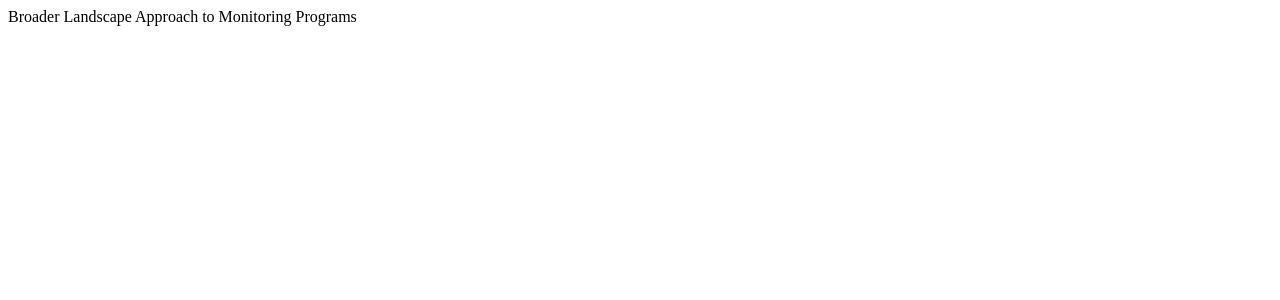
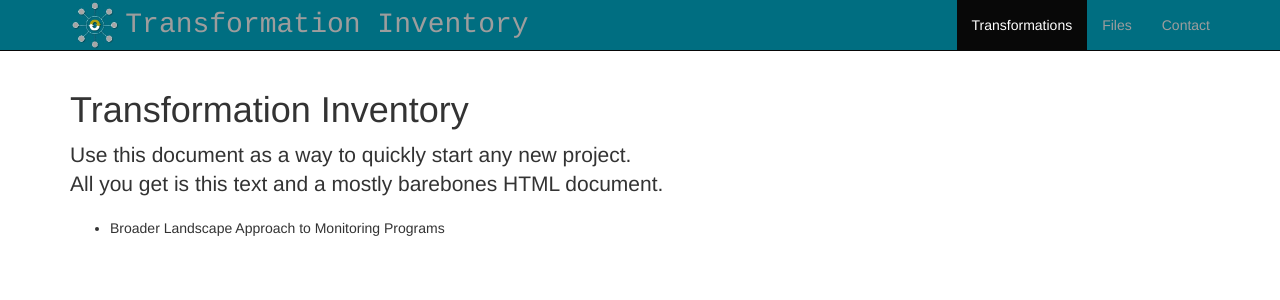
Before and after one commit to pkugelmass/tinventory, a Django app: page / in a window 1280 px wide. Shown: the top 300 px of the page. Run offline with Django 3.2, Linux system fonts and the light colour scheme; data comes from the database, SQL or seed files in the repository; some libraries are stand-ins or nearby versions.

Commit message:
another day

```diff
--- /dev/null
+++ b/static/transformations/style.css
@@ -0,0 +1,16 @@
+body {
+  padding-top: 70px;
+}
+
+.navbar-inverse {
+  background-color: #006E81;
+}
+
+.fit-please {
+  padding-right:5px;
+}
+
+.navbar-brand {
+  font-family:courier;
+  font-size:200%;
+}
--- a/templates/base.html
+++ b/templates/transformations/index.html
@@ -1,4 +1,4 @@
-
+{% load staticfiles %}
 
 <!DOCTYPE html>
 <html lang="en">
@@ -13,12 +13,9 @@
 
     <title>Starter Template for Bootstrap</title>
 
-    <!-- Bootstrap core CSS -->
+
     <link rel="stylesheet" href="https://maxcdn.bootstrapcdn.com/bootstrap/3.3.7/css/bootstrap.min.css" integrity="sha384-BVYiiSIFeK1dGmJRAkycuHAHRg32OmUcww7on3RYdg4Va+PmSTsz/K68vbdEjh4u" crossorigin="anonymous">
-
-
-    <!-- Custom styles for this template -->
-    <link href="#" rel="stylesheet">
+    <link rel="stylesheet" type="text/css" href="{% static 'transformations/style.css' %}">
 
    </head>
 
@@ -33,12 +30,13 @@
             <span class="icon-bar"></span>
             <span class="icon-bar"></span>
           </button>
-          <a class="navbar-brand" href="#">Project name</a>
+          <a href="#" class="navbar-left" height><img height=50px class="fit-please" src="{% static 'transformations/images/T_Hub_Logo.jpg' %}"></a>
+          <a class="navbar-brand" href="#">Transformation Inventory</a>
         </div>
         <div id="navbar" class="collapse navbar-collapse">
-          <ul class="nav navbar-nav">
-            <li class="active"><a href="#">Home</a></li>
-            <li><a href="#about">About</a></li>
+          <ul class="nav navbar-nav navbar-right">
+            <li class="active"><a href="#">Transformations</a></li>
+            <li><a href="#about">Files</a></li>
             <li><a href="#contact">Contact</a></li>
           </ul>
         </div><!--/.nav-collapse -->
@@ -48,11 +46,17 @@
     <div class="container">
 
       <div class="starter-template">
-        <h1>Bootstrap starter template</h1>
+        <h1>Transformation Inventory</h1>
         <p class="lead">Use this document as a way to quickly start any new project.<br> All you get is this text and a mostly barebones HTML document.</p>
+        <ul>
+          {% for t in tlist %}
+            <li>{{t}}</li>
+          {% endfor %}
+        </ul>
       </div>
 
-    </div><!-- /.container -->
+    </div>
+
 
 
     <!-- Bootstrap core JavaScript
@@ -60,8 +64,8 @@
     <!-- Placed at the end of the document so the pages load faster -->
     <script src="https://ajax.googleapis.com/ajax/libs/jquery/1.12.4/jquery.min.js"></script>
     <script>window.jQuery || document.write('<script src="../../assets/js/vendor/jquery.min.js"><\/script>')</script>
-    <script src="../../dist/js/bootstrap.min.js"></script>
+    <script src="//maxcdn.bootstrapcdn.com/bootstrap/3.3.2/js/bootstrap.min.js"></script>
     <!-- IE10 viewport hack for Surface/desktop Windows 8 bug -->
-    <script src="../../assets/js/ie10-viewport-bug-workaround.js"></script>
+    <!--<script src="../../assets/js/ie10-viewport-bug-workaround.js"></script>-->
   </body>
 </html>
--- a/transformations/views.py
+++ b/transformations/views.py
@@ -1,5 +1,7 @@
+from django.shortcuts import render
 from django.http import HttpResponse
 from .models import Transformation
 
 def index(request):
-     return HttpResponse(Transformation.objects.all())
+     context = {'tlist':Transformation.objects.all()}
+     return render(request,'transformations/index.html',context)
```
Also changed, not shown: tinventory/settings.py (+5 -2 lines), static/transformations/images/T_Hub_Logo.jpg (renamed from static/images/T_Hub_Logo.jpg), templates/style.css (deleted).
